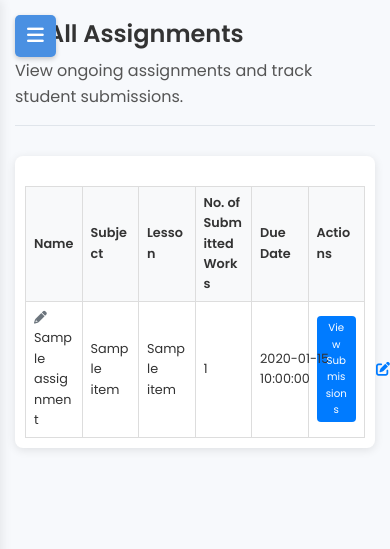
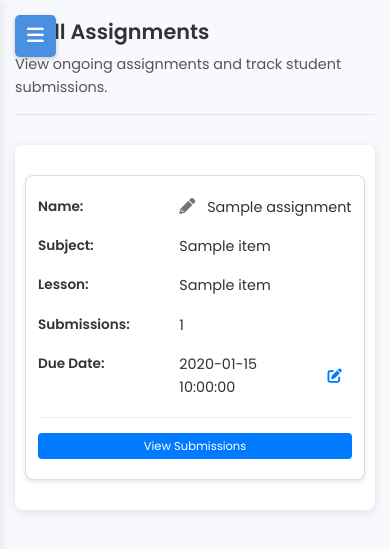
Before and after one commit to julssss1/Capstone1, a Flask app: template app/templates/TeacherAssignmentList.html in a window 390 px wide. Shown: the top 549 px of the page. Run offline with Flask 3, Linux system fonts and the light colour scheme; the template is opened without the code that fills it: most values are stand-ins (such as "Sample title", 1, 10 or a date in 2020).

Commit message:
responsive to mobile teacher assignment and teacherstudentprogress

```diff
--- /dev/null
+++ b/app/static/css/TeacherAssignmentList.css
@@ -0,0 +1,166 @@
+/* TeacherAssignmentList.css - Mobile Responsive Styles */
+
+/* Mobile responsive styles for assignment list table */
+@media screen and (max-width: 768px) {
+    /* Hide table and show card-based layout on mobile */
+    .table-container {
+        overflow-x: visible;
+    }
+
+    .assignments-table {
+        display: block;
+        width: 100%;
+    }
+
+    .assignments-table thead {
+        display: none;
+    }
+
+    .assignments-table tbody {
+        display: block;
+    }
+
+    .assignments-table tr {
+        display: block;
+        margin-bottom: 20px;
+        border: 1px solid #ddd;
+        border-radius: 8px;
+        padding: 15px;
+        background: white;
+        box-shadow: 0 2px 4px rgba(0,0,0,0.1);
+    }
+
+    .assignments-table td {
+        display: block;
+        text-align: left;
+        padding: 10px 0;
+        border: none;
+        position: relative;
+        padding-left: 50%;
+    }
+
+    .assignments-table td:before {
+        content: attr(data-label);
+        position: absolute;
+        left: 0;
+        width: 45%;
+        padding-right: 10px;
+        font-weight: 600;
+        color: #333;
+    }
+
+    /* Add data labels for mobile */
+    .assignments-table td:nth-child(1):before {
+        content: "Name:";
+    }
+
+    .assignments-table td:nth-child(2):before {
+        content: "Subject:";
+    }
+
+    .assignments-table td:nth-child(3):before {
+        content: "Lesson:";
+    }
+
+    .assignments-table td:nth-child(4):before {
+        content: "Submissions:";
+    }
+
+    .assignments-table td:nth-child(5):before {
+        content: "Due Date:";
+    }
+
+    .assignments-table td:nth-child(6):before {
+        content: "Actions:";
+    }
+
+    /* Adjust action buttons for mobile */
+    .assignments-table td:last-child {
+        padding-left: 0;
+        padding-top: 15px;
+        border-top: 1px solid #eee;
+        margin-top: 10px;
+    }
+
+    .assignments-table td:last-child:before {
+        display: none;
+    }
+
+    .action-btn {
+        width: 100%;
+        text-align: center;
+        display: block;
+        padding: 12px;
+    }
+
+    /* Due date cell adjustments */
+    .due-date-cell {
+        display: flex;
+        flex-wrap: wrap;
+        gap: 5px;
+        align-items: center;
+    }
+
+    .due-date-display,
+    .due-date-input {
+        flex: 1;
+        min-width: 120px;
+    }
+
+    .edit-due-date-btn,
+    .save-due-date-btn,
+    .cancel-due-date-btn {
+        padding: 6px 10px;
+        font-size: 0.9rem;
+    }
+
+    /* Page header adjustments */
+    .page-header h2 {
+        font-size: 1.5rem;
+    }
+
+    .page-header p {
+        font-size: 0.9rem;
+    }
+
+    /* No assignments message */
+    .no-assignments {
+        padding: 20px;
+        text-align: center;
+    }
+
+    .no-assignments p {
+        font-size: 0.95rem;
+    }
+}
+
+/* Extra small mobile devices */
+@media screen and (max-width: 480px) {
+    .assignments-table tr {
+        padding: 12px;
+    }
+
+    .assignments-table td {
+        font-size: 0.9rem;
+        padding: 8px 0;
+        padding-left: 45%;
+    }
+
+    .assignments-table td:before {
+        font-size: 0.85rem;
+        width: 40%;
+    }
+
+    .page-header h2 {
+        font-size: 1.3rem;
+    }
+
+    .table-header-icon {
+        font-size: 1rem;
+    }
+
+    .action-btn {
+        font-size: 0.9rem;
+        padding: 10px;
+    }
+}
--- a/app/templates/TeacherAssignmentList.html
+++ b/app/templates/TeacherAssignmentList.html
@@ -10,6 +10,7 @@
     <link rel="stylesheet" href="{{ url_for('static', filename='css/StudentDashboard.css') }}">
     <link rel="stylesheet" href="{{ url_for('static', filename='css/TeacherDashboard.css') }}"> {# Assuming common dashboard styles #}
     <link rel="stylesheet" href="{{ url_for('static', filename='css/TeacherAssignment.css') }}"> {# Can reuse or create specific styles #}
+    <link rel="stylesheet" href="{{ url_for('static', filename='css/TeacherAssignmentList.css') }}">
     <link rel="stylesheet" href="https://cdnjs.cloudflare.com/ajax/libs/font-awesome/6.0.0-beta3/css/all.min.css">
 </head>
 <body>
--- a/app/templates/TeacherStudentProgress.html
+++ b/app/templates/TeacherStudentProgress.html
@@ -11,6 +11,7 @@
     <link rel="stylesheet" href="{{ url_for('static', filename='css/StudentDashboard.css') }}">
     <link rel="stylesheet" href="{{ url_for('static', filename='css/Teacher-GradeTable.css') }}">
     <link rel="stylesheet" href="{{ url_for('static', filename='css/StudentProgress.css') }}">
+    <link rel="stylesheet" href="{{ url_for('static', filename='css/TeacherStudentProgress.css') }}">
 </head>
 <body>
     <button class="hamburger-button" aria-label="Open menu" aria-expanded="false">
@@ -39,7 +40,7 @@
     </aside>
 
     <main class="main-content">
-        <header class="page-header" style="display: flex; justify-content: space-between; align-items: flex-start;">
+        <header class="page-header teacher-progress-header">
             <div>
                 <h2>Student Lesson Progress: {{ subject_name }}</h2>
                 <p>Track student progress across all lessons in this subject.</p>
```
Also changed, not shown: app/static/css/TeacherStudentProgress.css (added, +83 -0 lines).
